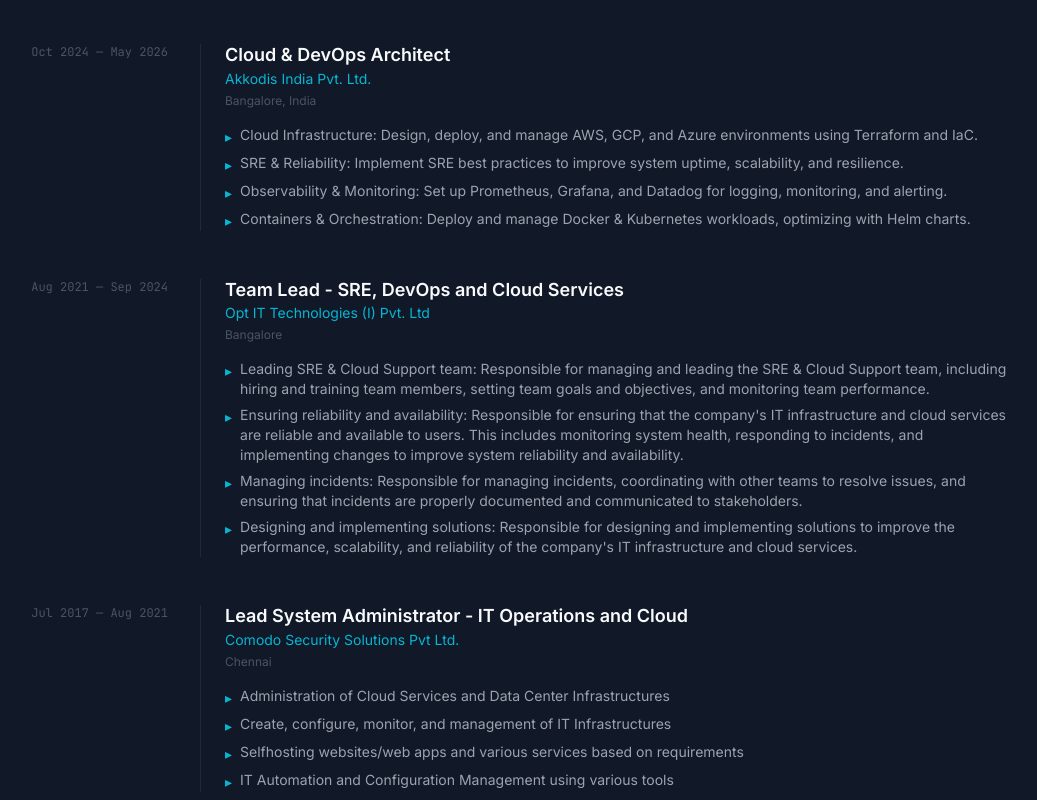
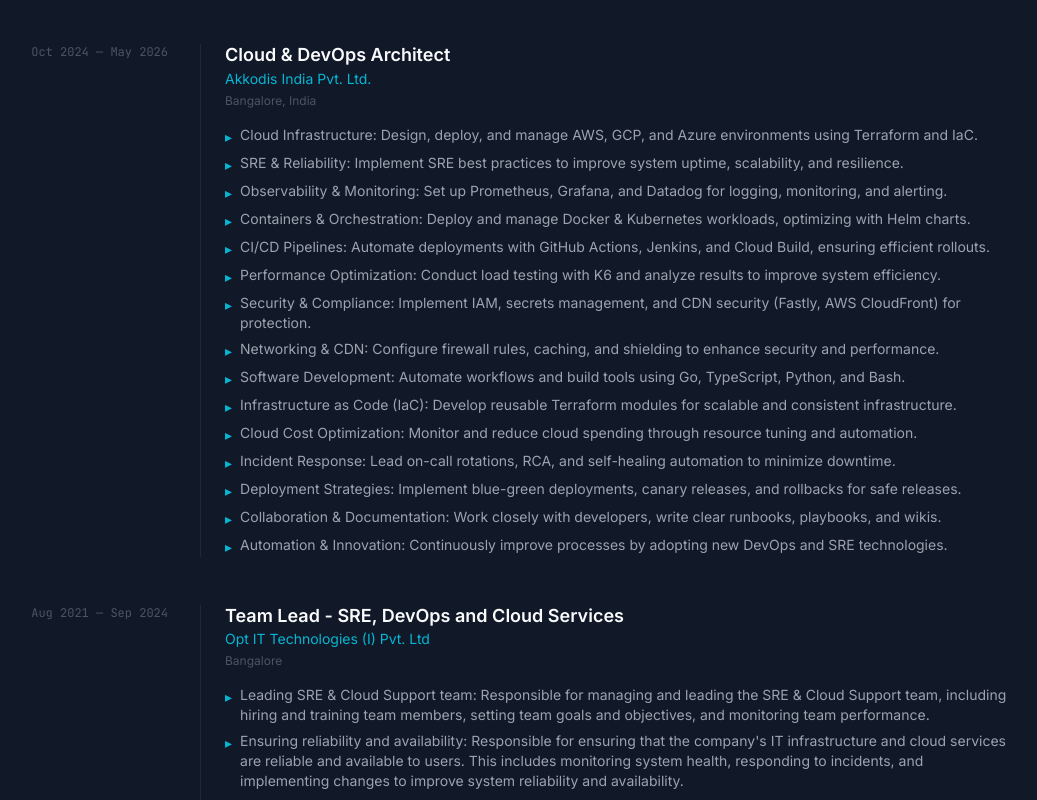
Before and after one commit to srajasimman/srajasimman.dev, a React (Vite) app: page / in a window 1280 px wide. Shown: the part 2160-2960 px from the top of the page, without its empty margins (140-1177 px from the left). Built offline with nearby package versions, Linux system fonts and the light colour scheme.

Commit message:
feat: increase highlights displayed in Experience section from 4 to 20

```diff
--- a/src/components/Experience.jsx
+++ b/src/components/Experience.jsx
@@ -54,7 +54,7 @@
                 <p className="text-accent text-sm mt-0.5 mb-1">{job.name}</p>
                 <p className="text-muted text-xs mb-4">{job.location}</p>
                 <ul className="space-y-1.5">
-                  {job.highlights.slice(0, 4).map((h, j) => (
+                  {job.highlights.slice(0, 20).map((h, j) => (
                     <li key={j} className="text-secondary text-sm flex gap-2">
                       <span className="text-accent mt-0.5 shrink-0">▸</span>
                       <span>{h}</span>
```
